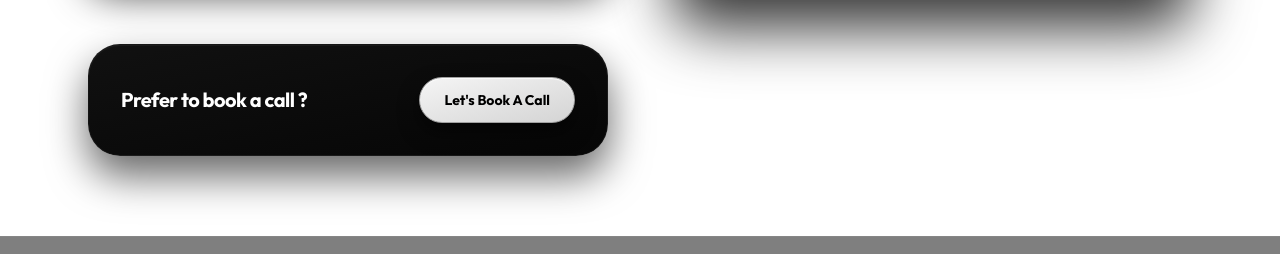
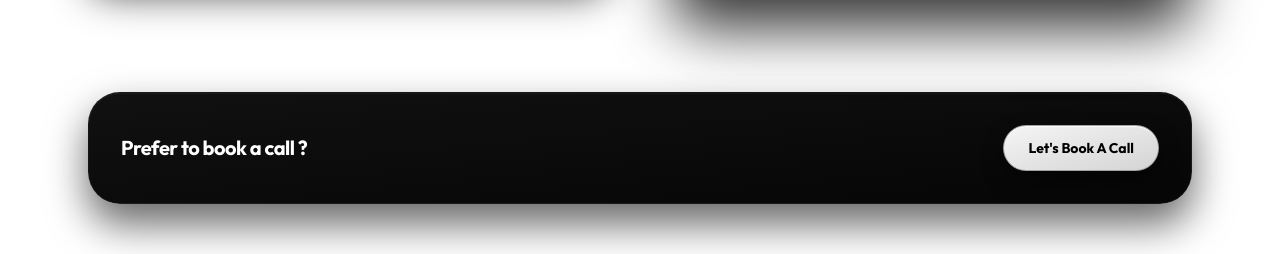
Before and after one commit to RamprakashRP/Portfolio, a Next.js app: page /contact in a window 1280 px wide. Shown: the part 856-1110 px from the top of the page. Built offline with nearby package versions, Linux system fonts and the light colour scheme; no server answers.

Commit message:
style: fix contact page layout constraints by properly wrapping CTA block in max width container

```diff
--- a/src/app/contact/page.tsx
+++ b/src/app/contact/page.tsx
@@ -85,7 +85,8 @@ export default function ContactPage() {
   return (
     <main className="min-h-screen text-white pt-24 md:pt-40 pb-20 flex justify-center selection:bg-neutral-800">
 
-      <div className="max-w-6xl w-full px-6 grid grid-cols-1 lg:grid-cols-[1fr_1fr] gap-16 items-start">
+      <div className="max-w-6xl w-full px-6 flex flex-col gap-8 md:gap-12">
+        <div className="grid grid-cols-1 lg:grid-cols-[1fr_1fr] gap-8 md:gap-16 items-start">
 
         {/* Left Side Content */}
         <div className="flex flex-col">
@@ -135,13 +136,6 @@ export default function ContactPage() {
             />
           </div>
 
-          {/* CTA Block */}
-          <div className="bg-gradient-to-br from-[#111111] to-[#060606] border border-white/5 rounded-[2rem] p-8 flex items-center justify-between shadow-[inset_0_1px_1px_rgba(255,255,255,0.05),_0_20px_40px_rgba(0,0,0,0.6)]">
-            <h3 className="text-xl font-bold tracking-tight text-white">Prefer to book a call ?</h3>
-            <button className="px-6 py-3 rounded-full bg-gradient-to-br from-neutral-100 to-neutral-300 shadow-[inset_0_1px_1px_rgba(255,255,255,0.8),_0_10px_20px_rgba(0,0,0,0.5)] border border-neutral-400 text-black text-sm font-bold hover:-translate-y-0.5 hover:shadow-[inset_0_1px_1px_rgba(255,255,255,1),_0_15px_30px_rgba(0,0,0,0.8)] transition-all duration-300 whitespace-nowrap">
-              Let's Book A Call
-            </button>
-          </div>
 
         </div>
 
@@ -278,8 +272,19 @@ export default function ContactPage() {
 
         </div>
 
-        {/* Review Block (Mobile only) */}
-        <div className="block lg:hidden w-full mt-2">
+        </div>
+
+        <div className="flex flex-col gap-8 w-full">
+          {/* CTA Block */}
+          <div className="bg-gradient-to-br from-[#111111] to-[#060606] border border-white/5 rounded-[2rem] p-6 md:p-8 flex flex-col sm:flex-row items-center justify-between gap-4 shadow-[inset_0_1px_1px_rgba(255,255,255,0.05),_0_20px_40px_rgba(0,0,0,0.6)]">
+            <h3 className="text-lg md:text-xl font-bold tracking-tight text-white text-center sm:text-left">Prefer to book a call ?</h3>
+            <button className="w-full sm:w-auto px-6 py-3 rounded-full bg-gradient-to-br from-neutral-100 to-neutral-300 shadow-[inset_0_1px_1px_rgba(255,255,255,0.8),_0_10px_20px_rgba(0,0,0,0.5)] border border-neutral-400 text-black text-sm font-bold hover:-translate-y-0.5 hover:shadow-[inset_0_1px_1px_rgba(255,255,255,1),_0_15px_30px_rgba(0,0,0,0.8)] transition-all duration-300 whitespace-nowrap">
+              Let's Book A Call
+            </button>
+          </div>
+
+          {/* Review Block (Mobile only) */}
+          <div className="block lg:hidden w-full">
           <ReviewCard
             review={specialReviews.sims}
             isSticky={false}
@@ -287,6 +292,7 @@ export default function ContactPage() {
           />
         </div>
 
+      </div>
       </div>
 
       {/* Success Toast Popup */}
```
